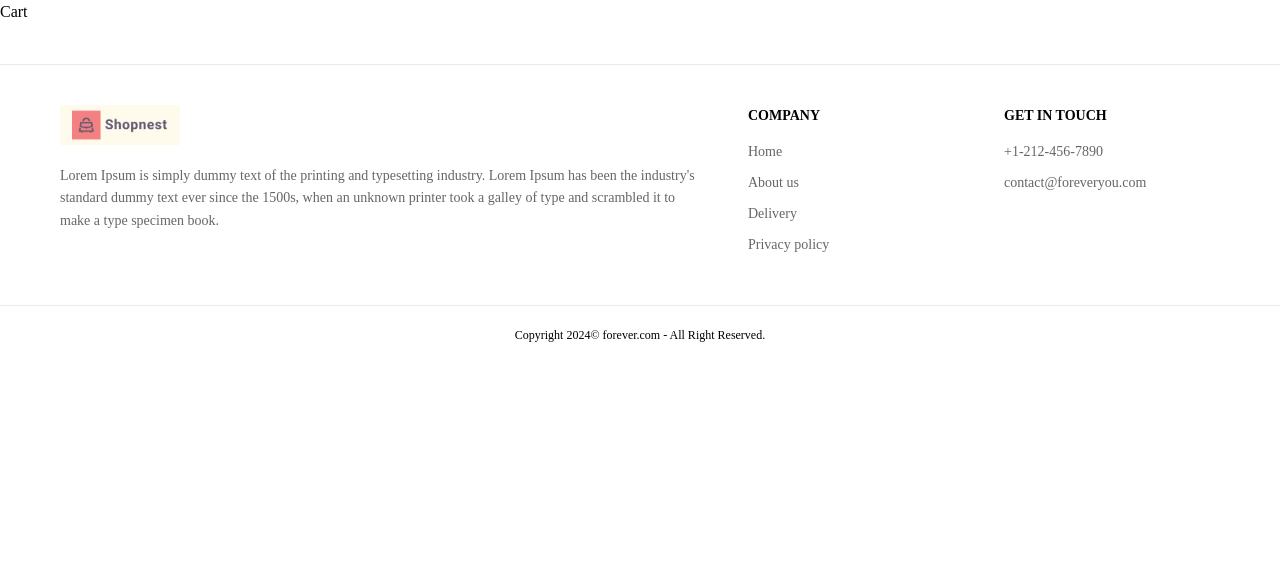
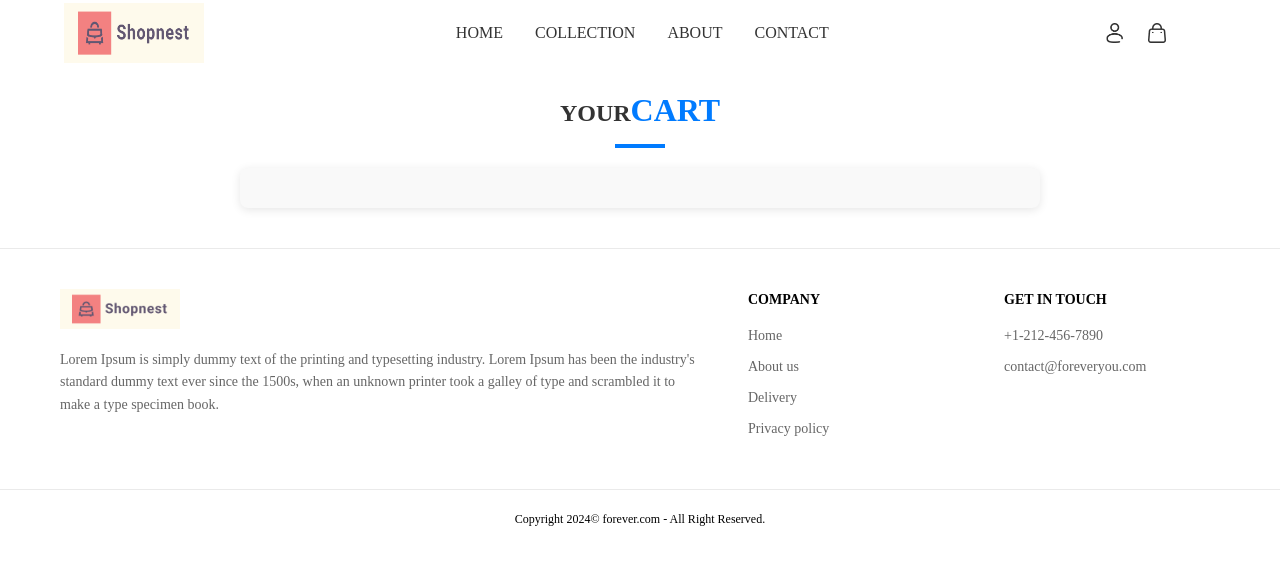
Before and after one commit to khanqais/Shopnest, a React (Vite) app: page /cart in a window 1280 px wide. Shown: the top 564 px of the page. Built offline with nearby package versions, Linux system fonts and the light colour scheme.

Commit message:
product aur product ke id tak

```diff
--- a/src/App.jsx
+++ b/src/App.jsx
@@ -10,11 +10,13 @@ import PlaceOrder from './pages/PlaceOrder'
 import Orders from './pages/Orders'
 import Navbar from './components/Navbar'
 import Footer from './components/Footer'
+import { ToastContainer, toast } from 'react-toastify';
+import 'react-toastify/dist/ReactToastify.css'
 
 const App = () => {
   return (
     <div className=''>
-
+    <ToastContainer/>
      <Routes>
         <Route path='/' element={<Home/>} />
         <Route path='/collection' element={<Collection/>} />
--- a/src/components/Latest.css
+++ b/src/components/Latest.css
@@ -2,7 +2,6 @@
     display: flex;
     justify-content: center;
     align-items: center;
-
 }
 .text{
     font-size: 30px;
--- a/src/components/LatestCollection.jsx
+++ b/src/components/LatestCollection.jsx
@@ -16,7 +16,7 @@ const LatestCollection = () => {
 
     <div>
         <div className='title'>
-           <p className="text">Latest Collection</p>
+           <div className="text">Latest Collection</div>
         </div>
         <p className='text_2'>Lorem ipsum dolor sit amet consectetur adipisicing elit. Illum
         </p>
--- a/src/components/Navbar.jsx
+++ b/src/components/Navbar.jsx
@@ -1,5 +1,6 @@
-import React, { useState } from 'react';
+import React, { useContext, useState } from 'react';
 import { assets } from '../assets/assets';
+import { ShopContext } from '../context/ShopContext';
 import { NavLink, Link, useNavigate, useLocation } from 'react-router-dom';
 import './Navbar.css';
 
@@ -8,7 +9,7 @@ const Navbar = ({ query, handleInput }) => {
   const [showSearch, setShowSearch] = useState(false);
   const navigate = useNavigate();
   const location = useLocation();
-
+  const {getCartCount} =useContext(ShopContext);
   const handleSearchClick = () => {
     setShowSearch(!showSearch);
   };
--- a/src/context/ShopContext.jsx
+++ b/src/context/ShopContext.jsx
@@ -1,14 +1,63 @@
-import { createContext } from "react";
+
+import { toast } from "react-toastify";
 import { products } from "../assets/assets";
+import { createContext, useState,useEffect } from "react";
 export const ShopContext = createContext();
 
 const ShopContextProvider=(props)=>{
     const currency = '$';
     const delivery_free=10
+    const [cartitem,setCartitem]=useState({})
 
+    const AddtoCart=async (itemid,size)=>{
+        if(!size)
+        {
+            toast.error('Select Product Size')
+            return;
+        }
+
+        let CartData=structuredClone(cartitem);
+
+        if(CartData[itemid])
+        {
+            if(CartData[itemid][size])
+            {
+                CartData[itemid][size]+=1
+            }
+            else{
+                CartData[itemid][size]=1;
+            }
+        }
+        else{
+            CartData[itemid]={};
+            CartData[itemid][size]=1;
+        }
+        setCartitem(CartData);
+       toast.success("Product is Placed")
+    }
+
+   const getCartCount=()=>{
+     let totalCount=0;
+     for(const items in cartitem)
+     {
+        for (const item in cartitem[items])
+        {
+            try {
+                if(cartitem[items][item]>0)
+                {
+                    totalCount+=cartitem[items][item]
+                }
+            } catch (error) {
+                console.log(error);
+
+            }
+        }
+     }
+     return totalCount;
+   }
 
     const value={
-      products  , currency ,delivery_free
+      products  , currency ,delivery_free,cartitem,AddtoCart,getCartCount
     }
     return (
         <ShopContext.Provider value={value}>
--- /dev/null
+++ b/src/pages/Cart.css
@@ -0,0 +1,95 @@
+
+
+.cart-heading {
+  text-align: center;
+  margin: 20px 0;
+}
+
+.label {
+  font-size: 1.5rem;
+  font-weight: bold;
+  color: #333;
+}
+
+.cart {
+  font-size: 2rem;
+  font-weight: bold;
+  color: #007bff;
+}
+
+.line {
+  display: block;
+  width: 50px;
+  height: 4px;
+  background-color: #007bff;
+  margin: 10px auto;
+}
+
+.Items {
+  max-width: 800px;
+  margin: 0 auto;
+  padding: 20px;
+  background-color: #f9f9f9;
+  border-radius: 8px;
+  box-shadow: 0 2px 10px rgba(0, 0, 0, 0.1);
+}
+
+.Items div {
+  padding: 15px;
+  border-bottom: 1px solid #eaeaea;
+  display: flex;
+  justify-content: space-between;
+  align-items: center;
+}
+
+.Items div:last-child {
+  border-bottom: none;
+}
+
+.Items img {
+  border-radius: 8px;
+}
+
+.Items p {
+  margin: 0;
+}
+
+.Items input[type="number"] {
+  width: 60px;
+  padding: 5px;
+  border: 1px solid #ccc;
+  border-radius: 4px;
+  transition: border-color 0.3s;
+}
+
+.Items input[type="number"]:focus {
+  border-color: #007bff;
+  outline: none;
+}
+
+.Items .flex {
+  flex: 1;
+  display: flex;
+  align-items: center;
+}
+
+.Items .flex div {
+  margin-left: 15px;
+}
+
+.Items .flex p {
+  font-size: 1rem;
+  color: #555;
+}
+
+.Items .flex .size-label {
+  padding: 5px 10px;
+  background-color: #e9ecef;
+  border-radius: 4px;
+  font-size: 0.9rem;
+}
+
+.Items .flex:hover {
+  background-color: #f1f1f1;
+  transition: background-color 0.3s;
+}
--- a/src/pages/Cart.jsx
+++ b/src/pages/Cart.jsx
@@ -1,8 +1,59 @@
-import React from 'react'
+import React, { useContext, useEffect, useState } from 'react'
+import Navbar from '../components/Navbar'
+import { ShopContext } from '../context/ShopContext'
+import "./Cart.css"
 
 const Cart = () => {
+  const {products  , currency,cartitem}=useContext(ShopContext);
+  const [cartData,SetCartData]=useState([]);
+  useEffect(() => {
+    const tempData=[];
+    for(const items in cartitem)
+    {
+       for(const item in cartitem[items])
+       {
+        tempData.push({
+          _id:items,
+          size:item,
+          quantity:cartitem[items][item]
+        })
+       }
+    }
+    SetCartData(tempData);
+
+  }, [cartitem])
+
   return (
-    <div>Cart</div>
+    <div>
+      <Navbar/>
+      <div class="cart-heading">
+      <span class="label">YOUR</span>
+      <span class="cart">CART</span>
+      <span class="line"></span>
+      </div>
+
+     <div className="Items">
+  {
+    cartData.map((item, index) => {
+      const productdata = products.find((product) => product._id === item._id);
+      return (
+        <div key={index} className='py-4 border-b text-gray-700 flex items-center gap-4'>
+          <img className='w-16 sm:w-20 rounded' src={productdata.image[0]} alt={productdata.name} />
+          <div className='flex flex-col flex-1'>
+            <p className='text-lg font-medium'>{productdata.name}</p>
+            <div className='flex items-center gap-5 mt-2'>
+              <p className='text-lg'>{currency}{productdata.price}</p>
+              <p className='size-label'>{item.size}</p>
+            </div>
+          </div>
+          <input type="number" min={1} className='border max-w-10 sm:max-w-20 px-1 sm:px-2 py-1' defaultValue={item.quantity} />
+        </div>
+      )
+    })
+  }
+</div>
+
+    </div>
   )
 }
 
--- a/src/pages/Product.css
+++ b/src/pages/Product.css
@@ -40,14 +40,14 @@
 }
 
 /* Right column: Text and Options */
-.text {
+.text_9 {
   flex: 1;
   display: flex;
   flex-direction: column;
   gap: 15px;
 }
 
-.title {
+.title_2 {
   font-size: 24px;
   font-weight: 600;
   margin-right: 290px;
--- a/src/pages/Product.jsx
+++ b/src/pages/Product.jsx
@@ -1,4 +1,4 @@
-import React from 'react'
+import React, { useContext } from 'react'
 import { useParams } from 'react-router-dom'
 import { assets, products } from '../assets/assets';
 import { useState,useEffect } from 'react';
@@ -6,11 +6,13 @@ import ProductItem from '../components/ProductItem';
 import NavBar from "../components/Navbar"
 import "./Product.css"
 import RelatedProduct from '../components/RelatedProduct';
+import { ShopContext } from '../context/ShopContext';
 const Product = () => {
   const {productId}=useParams();
   const [productData,setProductData]=useState(null);
   const [image,setimage]=useState('');
   const [size,SetSize]=useState('');
+  const {AddtoCart}= useContext(ShopContext)
   const fetchProductData= async ()=>{
     products.map((item)=>{
       if(item._id===productId)
@@ -51,8 +53,8 @@ const Product = () => {
   </div>
 
   {/* Right Column */}
-  <div className="text">
-    <div className="title">{productData.name}</div>
+  <div className="text_9">
+    <div className="title_2">{productData.name}</div>
     <div className="stars">
       {[...Array(5)].map((_, i) => (
         <img src={assets.star_icon} key={i} alt="star" />
@@ -70,7 +72,7 @@ const Product = () => {
       </div>
 
     </div>
-    <button className='bg-black text-white px-8 py-3 text-sm active:bg-gray-700'>ADD TO CART</button>
+    <button onClick={()=>AddtoCart(productData._id,size)} className='bg-black text-white px-8 py-3 text-sm active:bg-gray-700'>ADD TO CART</button>
 
       </div>
     </div>
```
